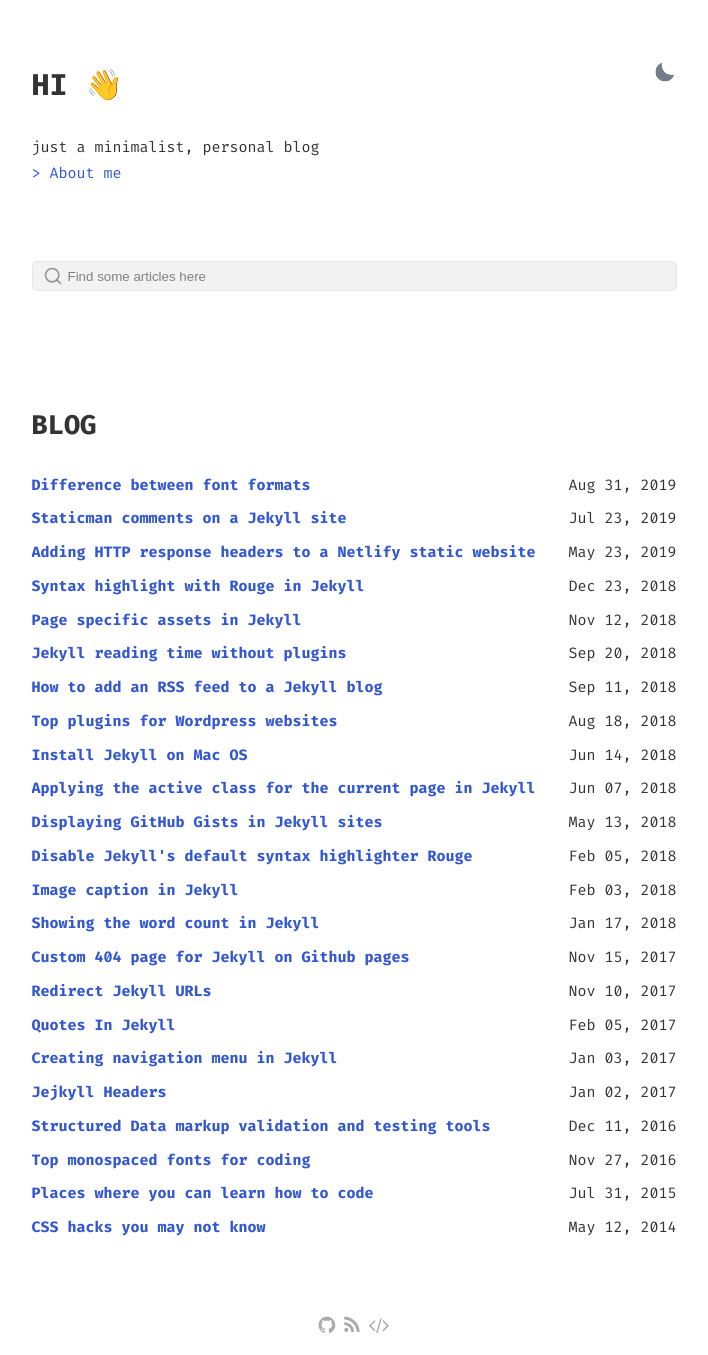
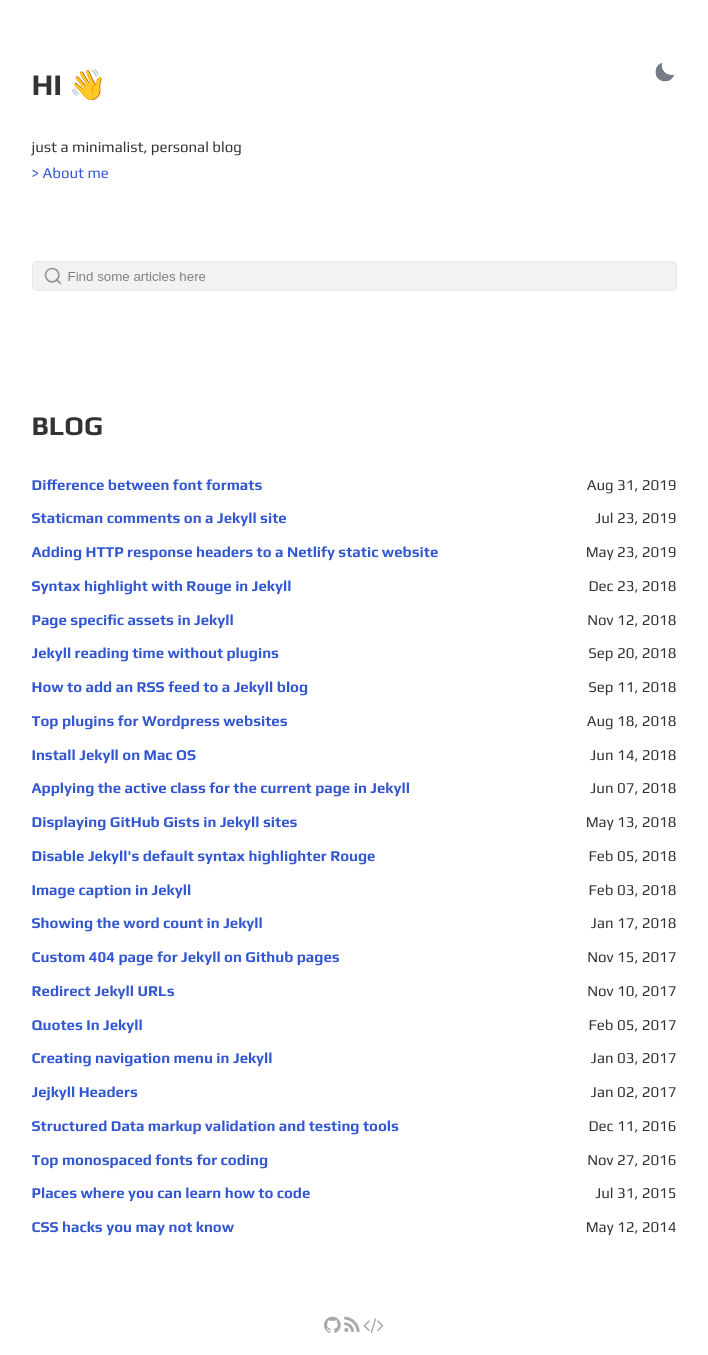
Before and after one commit to DavideBri/Gesko, a Jekyll site: the page built from index.html, in a window 1280 px wide. Shown: the whole page, without its empty margins (286-994 px from the left). Built offline with Jekyll 4.4.1, drawn with Linux system fonts in a browser that asks for light colours.

Commit message:
Replace Fira Code font
 Replaced font Fira Code with Play, and Source Code Pro

```diff
--- a/_config.yml
+++ b/_config.yml
@@ -3,7 +3,6 @@ title: Gesko
 greetings: Hi 👋
 description: >-
   just a minimalist, personal blog
-googlewebfonts: Fira+Code:wght@400;500;700
 lang: en-US
 timezone:  Europe/Rome
 repo: https://github.com/p0wex/Gesko # site repo [optional]
@@ -18,14 +17,17 @@ author:
   twitter: P0Wex # twitter username
   email: your-email@email.com # email adress
 
+# Font Settings
+googlewebfonts: family=Play:wght@400;700&family=Source+Code+Pro:ital,wght@0,200;0,300;0,400;0,600;0,700;0,900;1,300;1,400;1,500;1,600;1,700;1,900
+
 # URL settings
 url: "https://powex.ml" # Domain Name of host. [username].github.io for github pages
 baseurl: "/Gesko" # sub folder for jekyll site. only if jekyll site not in root of host. leave blank if not wishd. always add / in front.
 permalink: pretty
 
 # local
-url: "http://localhost:4000" #
-baseurl: "" #
+# url: "http://localhost:4000" #
+# baseurl: "" #
 
 
 markdown: kramdown
--- a/_includes/head.html
+++ b/_includes/head.html
@@ -34,7 +34,7 @@
 
   {% if site.googlewebfonts %}
     <link rel="preconnect" href="https://fonts.gstatic.com">
-    <link href="https://fonts.googleapis.com/css2?family={{ site.googlewebfonts }}&display=swap" rel="stylesheet">
+    <link href="https://fonts.googleapis.com/css2?{{ site.googlewebfonts }}&display=swap" rel="stylesheet">
   {% endif %}
 
   <style>
--- a/_sass/_main.scss
+++ b/_sass/_main.scss
@@ -34,11 +34,13 @@ html {
 
 html,
 html[data-theme="light"] {
+	--text-font: Play;
+	--source-code-font: Source Code Pro;
 	--very-light-text-color: rgb(222, 222, 222);
 	--light-text-color: rgb(89, 183, 255);
 	--medium-text-color: #555;
 	--main-text-color: #333;
-	--highlight-text-color: #6cb4a0;
+	--highlight-text-color: #6c71c4;
 	--dark-text-color: #393e46;
 	--link-color: rgb(50, 87, 209);
 	--code-bg-color: rgb(245, 245, 245);
@@ -96,11 +98,13 @@ html[data-theme="light"] {
 }
 
 html[data-theme="dark"] {
+	--text-font: Play;
+	--source-code-font: Source Code Pro;
 	--very-light-text-color: #EEE;
 	--light-text-color: #c4bbf0;
 	--medium-text-color: #52057b;
 	--main-text-color: #EAEAEA;
-	--highlight-text-color: #6cb4a0;
+	--highlight-text-color: #9498d0;
 	--dark-text-color: rgb(36, 38, 42);
 	--link-color: rgb(255, 89, 125);
 	--code-bg-color: rgb(36, 38, 42);
@@ -155,7 +159,7 @@ html[data-theme="dark"] {
 }
 
 body {
-	font-family: "Fira Code", monospace;
+	font-family: var(--text-font), monospace;
 	text-rendering: optimizeLegibility;
 	line-height: 1.75;
 	color: var(--main-text-color);
@@ -183,6 +187,7 @@ pre {
 }
 
 code {
+	font-family: var(--source-code-font), monospace;
 	margin: unset;
 	padding: 0.1rem;
 	color: var(--highlight-text-color);
```
